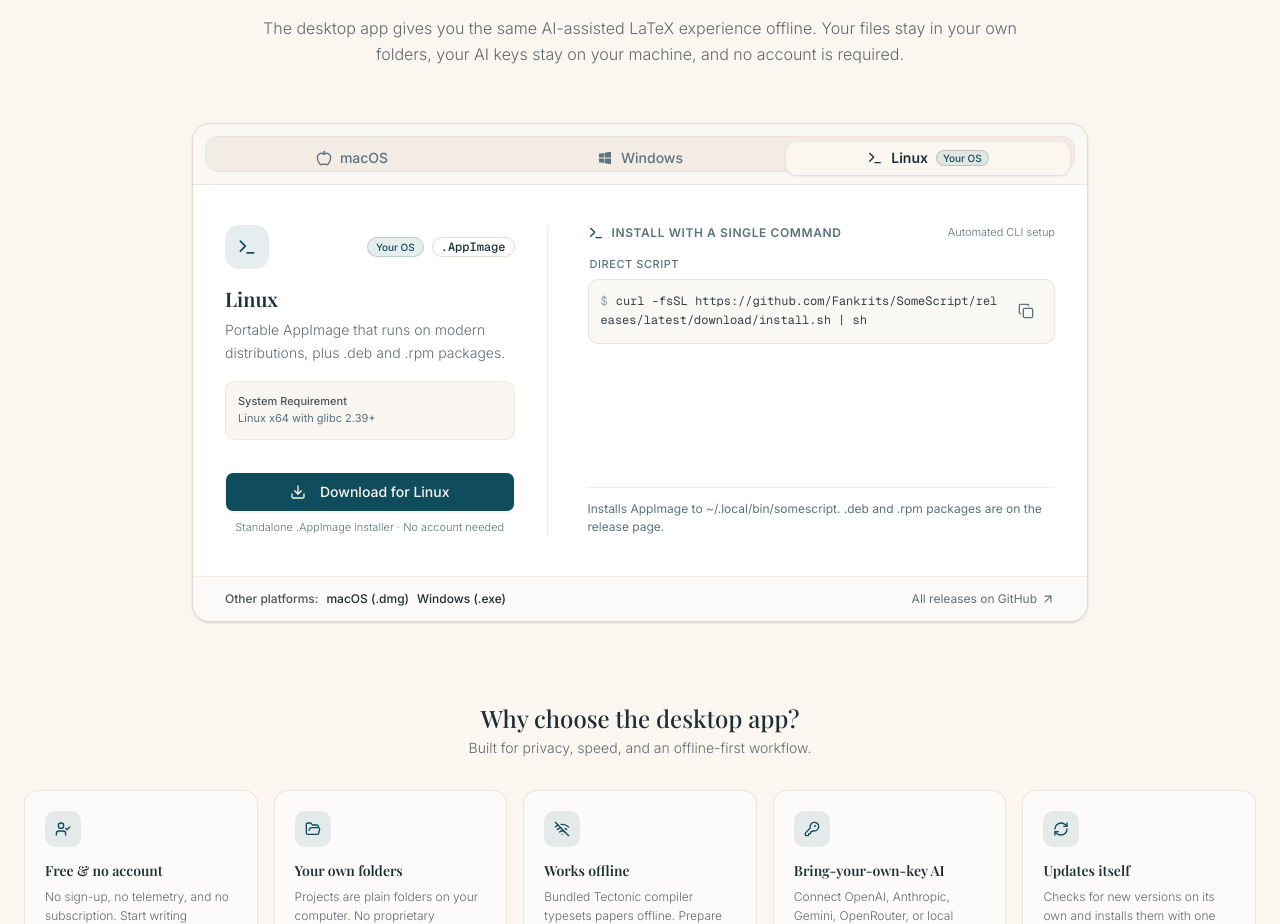
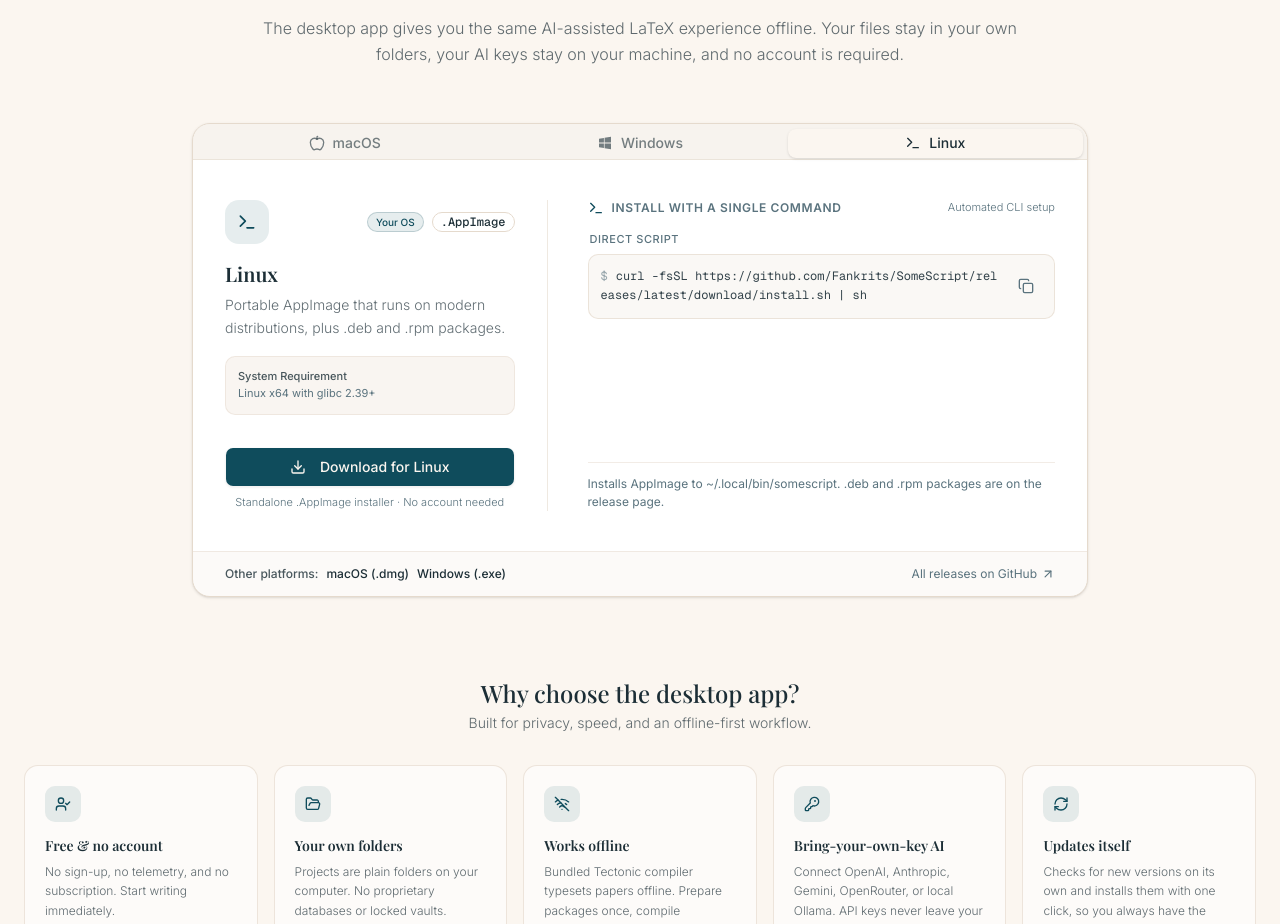
Before and after one commit to Fankrits/SomeScript, a Next.js app in the folder apps/web/: page / in a window 1280 px wide. Shown: the part 986-1910 px from the top of the page. Built offline with nearby package versions, Linux system fonts and the light colour scheme; no server answers; a web font is replaced by a local one.

Commit message:
fix(web): use default shadcn tabs to eliminate layout shifts

```diff
--- a/apps/web/components/sections/desktop.tsx
+++ b/apps/web/components/sections/desktop.tsx
@@ -152,29 +152,21 @@ export function DesktopSection({ release }: { release: Release }) {
           className="w-full"
         >
           {/* OS Switcher Tabs */}
-          <div className="p-2.5 sm:p-3 bg-muted/30 border-b border-border/60">
-            <TabsList className="grid w-full grid-cols-3 gap-1 bg-muted/70 p-1 rounded-xl h-11 border border-border/50">
+          <TabsList className="grid w-full grid-cols-3 rounded-none border-b border-border/60 bg-muted/50 h-11 p-1">
             {PLATFORMS.map((platform) => {
               const Icon = platform.icon;
-                const isDetected = detected === platform.os;
               return (
                 <TabsTrigger
                   key={platform.os}
                   value={platform.os}
-                    className="flex w-full min-w-0 items-center justify-center gap-2 text-xs sm:text-sm font-medium transition-all cursor-pointer rounded-lg py-1.5 px-2 select-none data-[state=active]:bg-background data-[state=active]:text-foreground data-[state=active]:shadow-xs data-[state=active]:font-semibold text-muted-foreground hover:text-foreground"
+                  className="gap-2 cursor-pointer"
                 >
                   <Icon className="h-4 w-4 shrink-0" />
-                    <span className="truncate">{platform.name}</span>
-                    {isDetected && (
-                      <span className="hidden sm:inline-flex items-center text-[10px] px-1.5 py-0.5 rounded-full bg-primary/10 text-primary font-medium leading-none shrink-0 border border-primary/20">
-                        Your OS
-                      </span>
-                    )}
+                  <span>{platform.name}</span>
                 </TabsTrigger>
               );
             })}
           </TabsList>
-          </div>
 
           {/* Tab Content for each Platform */}
           {PLATFORMS.map((platform) => {
```
Lines whose indentation alone changed are shown as unchanged.
